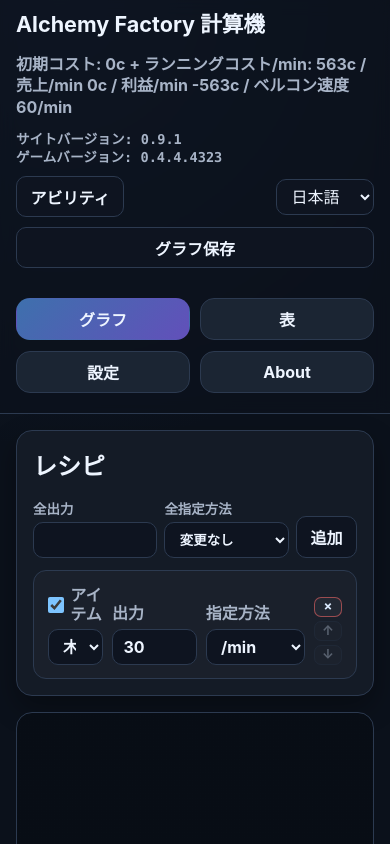
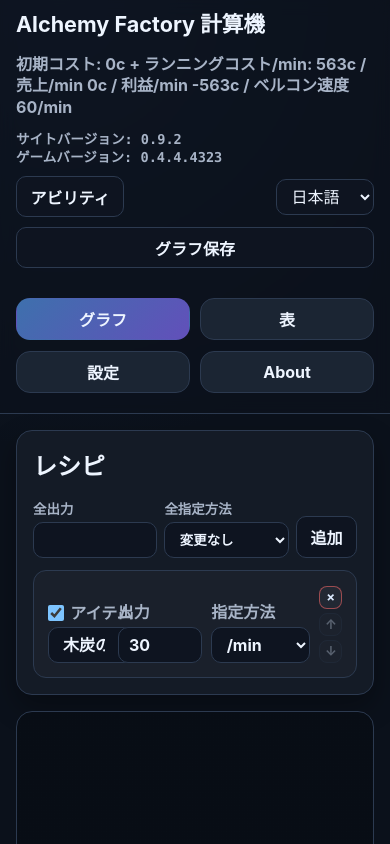
Before and after one commit to spaltfcy/alchemyfactory-calculator, a React (Vite) app: page / in a window 390 px wide. Shown: the top 844 px of the page. Built offline with nearby package versions, Linux system fonts and the light colour scheme.

Commit message:
v0.9.2 Fix target editor layout and verification artifacts

```diff
--- a/package.json
+++ b/package.json
@@ -1,6 +1,6 @@
 {
   "name": "alchemyfactory-calculator",
-  "version": "0.9.1",
+  "version": "0.9.2",
   "private": true,
   "type": "module",
   "scripts": {
--- a/src/App.tsx
+++ b/src/App.tsx
@@ -18,7 +18,7 @@ import { formatCopper, formatNumber } from './utils/format';
 import { getMachinePreferences } from './data/machinePreferences';
 import { getParadoxSettings, isParadoxableItem } from './data/paradox';
 
-const APP_VERSION = '0.9.1';
+const APP_VERSION = '0.9.2';
 const GAME_VERSION = '0.4.4.4323';
 
 type RuntimeFlags = {
--- a/src/components/DebugTab.tsx
+++ b/src/components/DebugTab.tsx
@@ -85,6 +85,7 @@ type VerificationZipResult = {
   issueCount?: number;
   errorSummaryCount?: number;
   currentRunMessageCount: number;
+  previousMessageCount: number;
   allMessageCount: number;
   negativeTargetCount: number;
 };
@@ -530,7 +531,7 @@ export function DebugTab({ lang, state, setState, appVersion, gameVersion, userM
     const enrichedDebugLog = {
       appVersion,
       gameVersion,
-      debugSchemaVersion: 24,
+      debugSchemaVersion: 25,
       calculationStatus: resultWithDebugStatus.calculationStatus ?? ignoredDebugCalculationStatus ?? 'ok',
       errorSummaries: normalizedErrorSummaries,
       ...debugLogBody,
@@ -624,10 +625,14 @@ export function DebugTab({ lang, state, setState, appVersion, gameVersion, userM
       activeTab: sourceState?.activeTab,
       targetCount: targets.length,
       positiveTargetCount: targets.filter((target) => Number.isFinite(Number(target.value)) && Number(target.value) > 0).length,
+      enabledTargetCount: targets.filter((target) => target.enabled !== false).length,
+      disabledTargetCount: targets.filter((target) => target.enabled === false).length,
+      enabledPositiveTargetCount: targets.filter((target) => target.enabled !== false && Number.isFinite(Number(target.value)) && Number(target.value) > 0).length,
       zeroTargetCount: targets.filter((target) => Number(target.value) === 0).length,
       negativeTargetCount: targets.filter((target) => Number.isFinite(Number(target.value)) && Number(target.value) < 0).length,
       targetPreview: targets.slice(0, 20).map((target) => ({
         id: target.id,
+        enabled: target.enabled ?? true,
         recipeId: target.recipeId,
         outputItemId: target.outputItemId,
         mode: target.mode,
@@ -664,7 +669,7 @@ export function DebugTab({ lang, state, setState, appVersion, gameVersion, userM
     return {
       appVersion,
       gameVersion,
-      debugSchemaVersion: 24,
+      debugSchemaVersion: 25,
       status: args.status,
       phase: args.phase,
       code: args.code,
@@ -715,6 +720,7 @@ export function DebugTab({ lang, state, setState, appVersion, gameVersion, userM
           currentRunCount: (args.currentRunMessageLogs ?? []).length,
           currentRun: (args.currentRunMessageLogs ?? []).slice(0, 30),
           allCount: (args.userMessageLogs ?? userMessages).length,
+          previousCount: Math.max(0, (args.userMessageLogs ?? userMessages).length - (args.currentRunMessageLogs ?? []).length),
           recentAll: (args.userMessageLogs ?? userMessages).slice(0, 30),
         },
         calculation: {
@@ -771,7 +777,11 @@ export function DebugTab({ lang, state, setState, appVersion, gameVersion, userM
     );
     zip.file(
       args.baseName + '__user-message-log.json',
-      JSON.stringify({ currentRunMessageLogs: args.currentRunMessageLogs ?? [], allMessageLogs: args.userMessageLogs ?? userMessages }, null, 2),
+      JSON.stringify({
+        currentRunMessageLogs: args.currentRunMessageLogs ?? [],
+        allMessageLogs: args.userMessageLogs ?? userMessages,
+        previousMessageCount: Math.max(0, ((args.userMessageLogs ?? userMessages).length) - ((args.currentRunMessageLogs ?? []).length)),
+      }, null, 2),
     );
     if (args.artifact) {
       zip.file(args.baseName + '__input.json', JSON.stringify(args.artifact.input, null, 2));
@@ -821,6 +831,7 @@ export function DebugTab({ lang, state, setState, appVersion, gameVersion, userM
       errorSummaryCount: Array.isArray(errorSummaries) ? errorSummaries.length : undefined,
       currentRunMessageCount: args.currentRunMessageLogs?.length ?? 0,
       allMessageCount: args.allMessageLogs?.length ?? userMessages.length,
+      previousMessageCount: Math.max(0, (args.allMessageLogs?.length ?? userMessages.length) - (args.currentRunMessageLogs?.length ?? 0)),
       negativeTargetCount: args.negativeTargets?.length ?? 0,
     };
   }
@@ -1153,7 +1164,7 @@ export function DebugTab({ lang, state, setState, appVersion, gameVersion, userM
     const summary = {
       appVersion,
       gameVersion,
-      debugSchemaVersion: 24,
+      debugSchemaVersion: 25,
       batchId,
       sourceZip: fileInfo(file),
       createdAt: new Date().toISOString(),
--- a/src/components/SettingsTab.tsx
+++ b/src/components/SettingsTab.tsx
@@ -312,7 +312,7 @@ export function SettingsTab({ state, setState, safeMode = false, onBeginJsonImpo
     downloadJson('alchemy-factory-calculator-debug-' + saveFileTimestamp() + '.json', {
       appVersion,
       gameVersion,
-      debugSchemaVersion: 23,
+      debugSchemaVersion: 25,
       calculationStatus: result.calculationStatus ?? 'ok',
       errorSummaries: result.errorSummaries ?? [],
       ...debugLog,
--- a/src/styles.css
+++ b/src/styles.css
@@ -1833,3 +1833,96 @@ a {
     grid-template-columns: minmax(0, 1fr) var(--target-value-width) var(--target-mode-width) max-content;
   }
 }
+
+
+/* v0.9.2: target editor layout hardening */
+/*
+ * Keep the enable checkbox visually attached to the item label and keep ×/↑/↓
+ * in the normal grid flow. These rules intentionally override earlier absolute
+ * positioning added while prototyping the v0.9 target workflow.
+ */
+.target-card {
+  grid-template-columns: var(--target-item-width) var(--target-value-width) var(--target-mode-width) max-content !important;
+  align-items: end !important;
+  column-gap: var(--target-gap) !important;
+  padding-right: var(--target-card-padding-x) !important;
+}
+
+.target-item-field {
+  min-width: var(--target-item-width);
+}
+
+.target-item-heading {
+  display: inline-flex !important;
+  align-items: center !important;
+  gap: 0.42rem !important;
+  min-height: 1.2rem !important;
+  line-height: 1.2 !important;
+  white-space: nowrap !important;
+}
+
+.target-enabled-checkbox {
+  position: static !important;
+  display: inline-flex !important;
+  align-items: center !important;
+  justify-content: center !important;
+  align-self: center !important;
+  justify-self: start !important;
+  padding: 0 !important;
+  margin: 0 !important;
+  line-height: 1 !important;
+}
+
+.target-enabled-checkbox input {
+  width: 1rem !important;
+  height: 1rem !important;
+  margin: 0 !important;
+  accent-color: var(--accent);
+}
+
+.target-card-actions {
+  position: static !important;
+  top: auto !important;
+  right: auto !important;
+  grid-column: auto !important;
+  grid-row: auto !important;
+  display: flex !important;
+  gap: 0.25rem !important;
+  align-items: end !important;
+  justify-content: flex-start !important;
+  min-width: max-content !important;
+  padding: 0 !important;
+  margin: 0 !important;
+}
+
+.target-card-actions .target-remove,
+.target-card .target-remove,
+.target-card-actions .target-order-button {
+  position: static !important;
+  top: auto !important;
+  right: auto !important;
+  display: inline-grid !important;
+  place-items: center !important;
+  width: 1.45rem !important;
+  min-width: 1.45rem !important;
+  height: 1.45rem !important;
+  min-height: 1.45rem !important;
+  padding: 0 !important;
+  margin: 0 !important;
+  border-radius: 8px !important;
+  line-height: 1 !important;
+}
+
+.target-card-actions button:hover {
+  transform: none;
+}
+
+@media (max-width: 56rem) {
+  .target-card {
+    grid-template-columns: minmax(0, 1fr) var(--target-value-width) var(--target-mode-width) max-content !important;
+  }
+
+  .target-item-field {
+    min-width: 0;
+  }
+}
```
